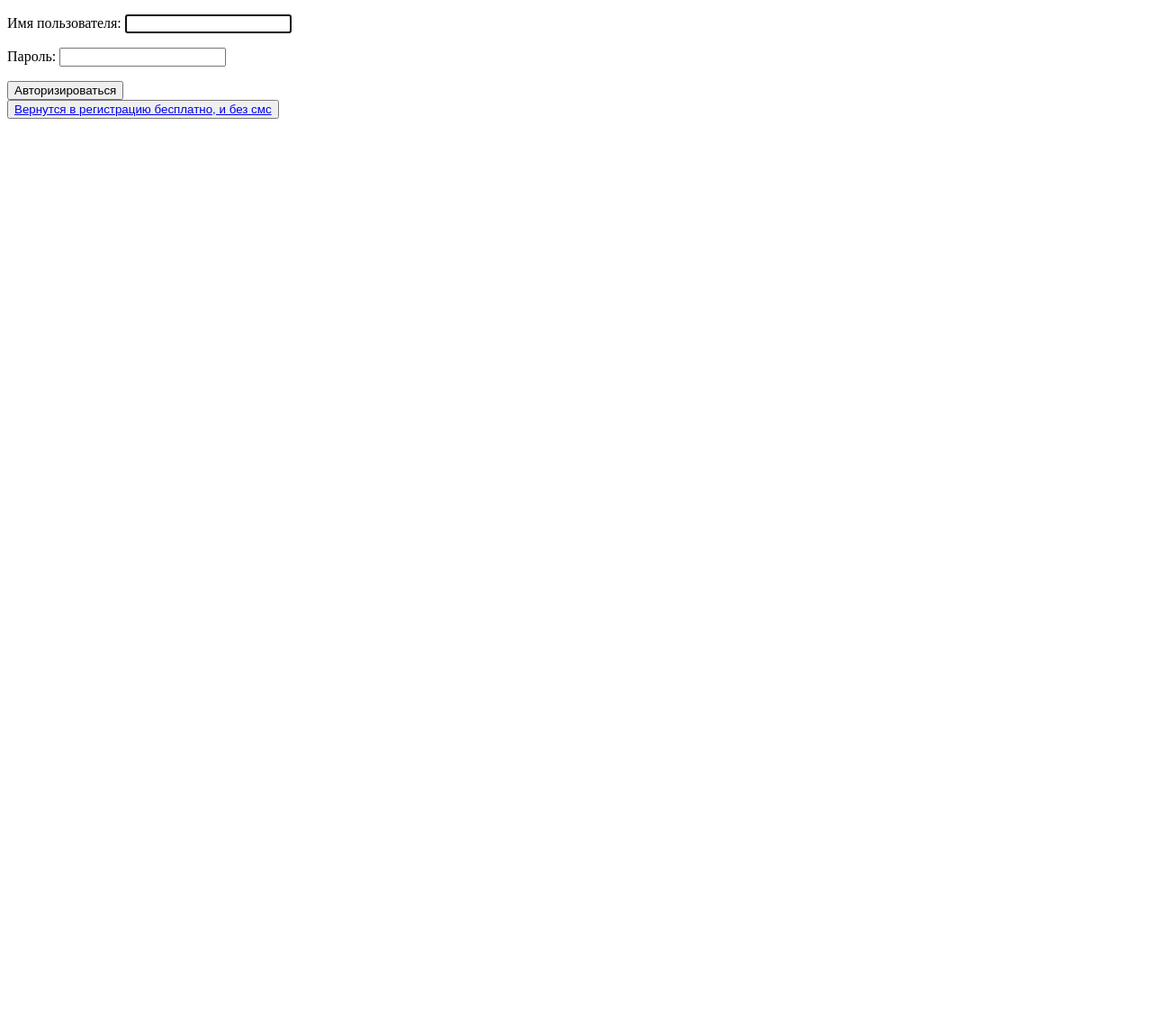
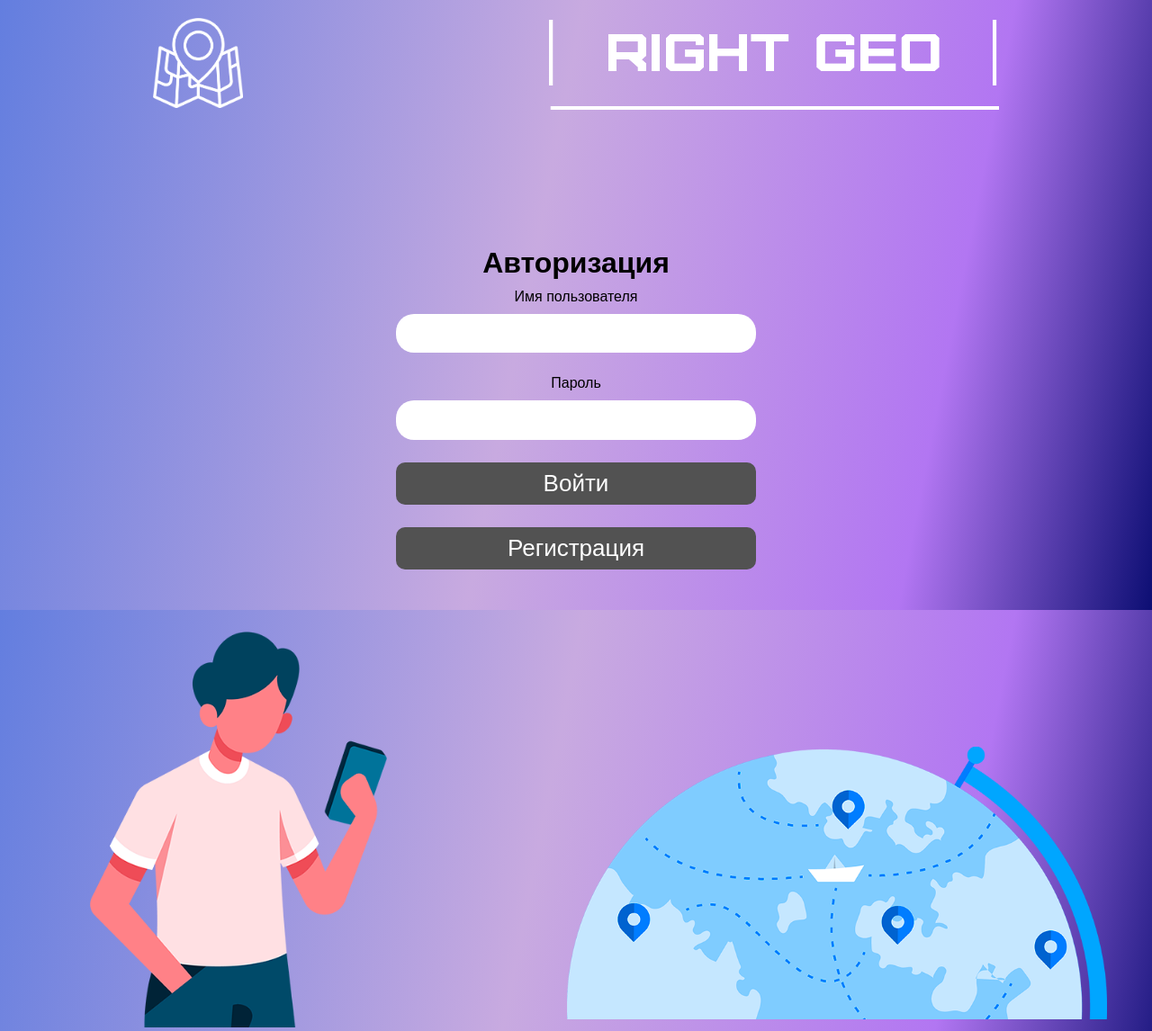
Before and after one commit to Limoos21/hackaton2023_23, a Django app: page /registration/login/ in a window 1280 px wide. Shown: the whole page at 90% size. Before the commit the page ends 132 px from the top, so only its background shows below. Run offline with Django 4.2, Linux system fonts and the light colour scheme.

Commit message:
Final front
Final front Final front

```diff
--- a/hackaton2023-22a9bf1cb7f4e07b6c7af8bd0fc1dfcfd2fdabe5/streampoint/lkusers/static/lkusers/css/style.css
+++ b/hackaton2023-22a9bf1cb7f4e07b6c7af8bd0fc1dfcfd2fdabe5/streampoint/lkusers/static/lkusers/css/style.css
@@ -473,3 +473,9 @@ li::marker {
   display: flex;
   justify-content: start;
 }
+
+.exit {
+  position: absolute;
+  bottom: -50px;
+  left: -300px;
+}
--- a/hackaton2023-22a9bf1cb7f4e07b6c7af8bd0fc1dfcfd2fdabe5/streampoint/lkusers/templates/profile/profileuser.html
+++ b/hackaton2023-22a9bf1cb7f4e07b6c7af8bd0fc1dfcfd2fdabe5/streampoint/lkusers/templates/profile/profileuser.html
@@ -103,7 +103,9 @@
                     {% endfor %}
 
                 </div>
+
             </div>
+            <a href="{% url 'logout' %}" class="create exit">Выйти</a>
         </div>
 
     </main>
--- a/hackaton2023-22a9bf1cb7f4e07b6c7af8bd0fc1dfcfd2fdabe5/streampoint/registration/forms.py
+++ b/hackaton2023-22a9bf1cb7f4e07b6c7af8bd0fc1dfcfd2fdabe5/streampoint/registration/forms.py
@@ -4,12 +4,18 @@ from lkusers.models import ContribUsers
 from django import forms
 
 class UserLoginForm(AuthenticationForm):
+    username = forms.CharField(widget=forms.TextInput(attrs={'class': 'name-quiz'}))
+    password = forms.CharField(widget=forms.PasswordInput(attrs={'class': 'name-quiz'}))
+
     class Meta:
         model = User
         fields = ('username', 'password')
 
 
 class UserRegistrationForm(UserCreationForm):
+    username = forms.CharField(widget=forms.TextInput(attrs={'class': 'name-quiz'}))
+    password1 = forms.CharField(widget=forms.PasswordInput(attrs={'class': 'name-quiz'}))
+    password2 = forms.CharField(widget=forms.PasswordInput(attrs={'class': 'name-quiz'}))
     class Meta:
         model = User
         fields = ('username', 'password1', 'password2')
--- /dev/null
+++ b/hackaton2023-22a9bf1cb7f4e07b6c7af8bd0fc1dfcfd2fdabe5/streampoint/registration/static/reg/css/header.css
@@ -0,0 +1,64 @@
+.nav-icon {
+    width: 100px;
+    height: 100px;
+
+}
+
+.logo-icon {
+    width: 500px;
+    height: 100px;
+    display: block;
+
+}
+
+.header {
+
+    display: flex;
+    justify-content: space-around;
+    align-items: center;
+    margin-top: 20px;
+}
+
+.task-header {
+    margin-top: 20px;
+}
+
+.man-icon {
+    width: 330px;
+    height: 400px;
+    position: absolute;
+    top: 14px;
+    left: 100px;
+
+}
+
+
+.content {
+    position: relative;
+    padding: 0;
+    margin: 210px 0;
+}
+
+.glob-icon {
+    position: absolute;
+    right: 100px;
+    top: 112px;
+    width: 550px;
+    height: 300px;
+}
+
+.user-icon-link {
+    width: 100px;
+    height: 100px;
+    display: block;
+}
+
+.user-icon {
+    width: 120px;
+    height: 110px;
+}
+
+.addquiz-header {
+    margin-top: 20px;
+    margin-bottom: -200px;
+}
--- /dev/null
+++ b/hackaton2023-22a9bf1cb7f4e07b6c7af8bd0fc1dfcfd2fdabe5/streampoint/registration/static/reg/css/reg.css
@@ -0,0 +1,118 @@
+*,
+*::before,
+*::after {
+    box-sizing: border-box;
+}
+
+body,
+h1,
+h2,
+h3,
+h4,
+p,
+ul[class],
+ol[class],
+li,
+figure,
+figcaption,
+blockquote,
+dl,
+dd {
+    margin: 0;
+    padding: 0;
+}
+
+body {
+    overflow-x: hidden;
+    width: 100%;
+    height: 100%;
+    font-family: "Furore", sans-serif;
+    background: rgb(99, 126, 223);
+    background: linear-gradient(101deg, rgb(99, 126, 223) 0%, rgb(200, 170, 224) 46%, rgb(178, 118, 242) 80%, rgb(12, 14, 115) 100%, rgb(16, 18, 117) 100%);
+}
+
+.main {
+
+    text-align: center;
+    justify-content: center;
+    display: flex;
+
+    margin-bottom: -190px;
+}
+
+.name-quiz {
+    margin-top: 10px;
+    padding: .7rem .9rem;
+    margin-bottom: 25px;
+    width: 400px;
+    border-radius: 20px;
+    outline: none;
+    border: 0;
+    font-size: 18px;
+}
+
+.login-form {
+    margin-top: 150px;
+    display: flex;
+    flex-direction: column;
+}
+
+.btn-create {
+    padding: 0.5rem 0.9rem;
+    margin-bottom: 25px;
+    width: 400px;
+    border: 0;
+    outline: none;
+    cursor: pointer;
+    background: #525252;
+    border-radius: 10px;
+    color: #fff;
+    font-size: 26px;
+    font-family: "Furore", sans-serif;
+    text-decoration: none;
+
+}
+
+
+/* .man {
+    width: 600px;
+    height: 400px;
+    margin-top: 70px;
+    /* background: url("../img/man.png") center no-repeat;
+    background-size: contain;
+} */
+
+
+
+
+
+.man-icon {
+
+    height: 400px;
+    margin-top: 10px;
+
+}
+
+.man-icon img {
+    width: 330px;
+}
+
+.glob-icon {
+    margin-top: 40px;
+    width: 500px;
+    height: 400px;
+
+}
+
+.glob-icon img {
+    width: 600px;
+}
+
+.content {
+    margin-top: -120px;
+    padding: 0;
+}
+
+.reg-title {
+    margin-bottom: 10px;
+}
--- a/hackaton2023-22a9bf1cb7f4e07b6c7af8bd0fc1dfcfd2fdabe5/streampoint/registration/templates/registration/login.html
+++ b/hackaton2023-22a9bf1cb7f4e07b6c7af8bd0fc1dfcfd2fdabe5/streampoint/registration/templates/registration/login.html
@@ -1,21 +1,57 @@
+{% load static %}
+
 <!DOCTYPE html>
 <html lang="en">
+
 <head>
     <meta charset="UTF-8">
     <title>Title</title>
+    <link type="text/css" rel="stylesheet" href="{% static 'reg/css/reg.css' %}">
+    <link type="text/css" rel="stylesheet" href="{% static 'reg/css/header.css' %}">
 </head>
+
 <body>
-<main>
 
-    <form  method="post">
-        {% csrf_token %}
-        {{ form.as_p }}
-        <input type="submit" value="Авторизироваться">
-    </form>
+    <header class="header">
+        <div>
+            <img src="{% static 'reg/img/location.png' %}" alt="" class="nav-icon">
+        </div>
+        <div>
+            <img src="{% static 'reg/img/logo.png' %}" alt="" class="logo-icon">
+        </div>
+        <!-- <div>
+            <a href="{% url 'Profile' %}" class="user-icon-link">
+                <img src="{% static 'reg/img/user.png' %}" alt="" class="user-icon">
+            </a>
+        </div> -->
 
-</main>
+    </header>
 
-<button class=""><a href="{% url 'Registr' %}">Вернутся в регистрацию бесплатно, и без смс</a></button>
+    <main class="main">
+
+        <form method="post" class="login-form">
+            <h1 class="reg-title">Авторизация</h1>
+            {% csrf_token %}
+            <label for="">Имя пользователя</label>
+            {{ form.username }}
+            <label for="">Пароль</label>
+            {{ form.password }}
+            <input type="submit" value="Войти" class="btn-create ">
+            <a class="btn-create" href="{% url 'Registr' %}">Регистрация</a>
+        </form>
+
+
+
+    </main>
+    <div class="content">
+        <div class="man-icon">
+            <img src="{% static 'main/imgs/man.png' %}" alt="">
+        </div>
+        <div class="glob-icon">
+            <img src="{% static 'main/imgs/glob.png' %}" alt="">
+        </div>
+    </div>
 
 </body>
+
 </html>
--- a/hackaton2023-22a9bf1cb7f4e07b6c7af8bd0fc1dfcfd2fdabe5/streampoint/streampoint/settings.py
+++ b/hackaton2023-22a9bf1cb7f4e07b6c7af8bd0fc1dfcfd2fdabe5/streampoint/streampoint/settings.py
@@ -76,7 +76,7 @@ DATABASES = {
         'ENGINE': 'django.db.backends.postgresql',
         'NAME': 'postgres',
         'USER': 'postgres',
-        'PASSWORD': '08092003',
+        'PASSWORD': '12345',
         'HOST': 'localhost'
     }
 }
```
Also changed, not shown: hackaton2023-22a9bf1cb7f4e07b6c7af8bd0fc1dfcfd2fdabe5/streampoint/main/templates/main/index.html (+0 -15 lines), hackaton2023-22a9bf1cb7f4e07b6c7af8bd0fc1dfcfd2fdabe5/streampoint/registration/static/reg/css/register.css (added, +107 -0 lines), hackaton2023-22a9bf1cb7f4e07b6c7af8bd0fc1dfcfd2fdabe5/streampoint/registration/templates/registration/regist.html (+48 -9 lines), hackaton2023-22a9bf1cb7f4e07b6c7af8bd0fc1dfcfd2fdabe5/streampoint/registration/static/reg/img/location.png (added), hackaton2023-22a9bf1cb7f4e07b6c7af8bd0fc1dfcfd2fdabe5/streampoint/registration/static/reg/img/logo.png (added).
